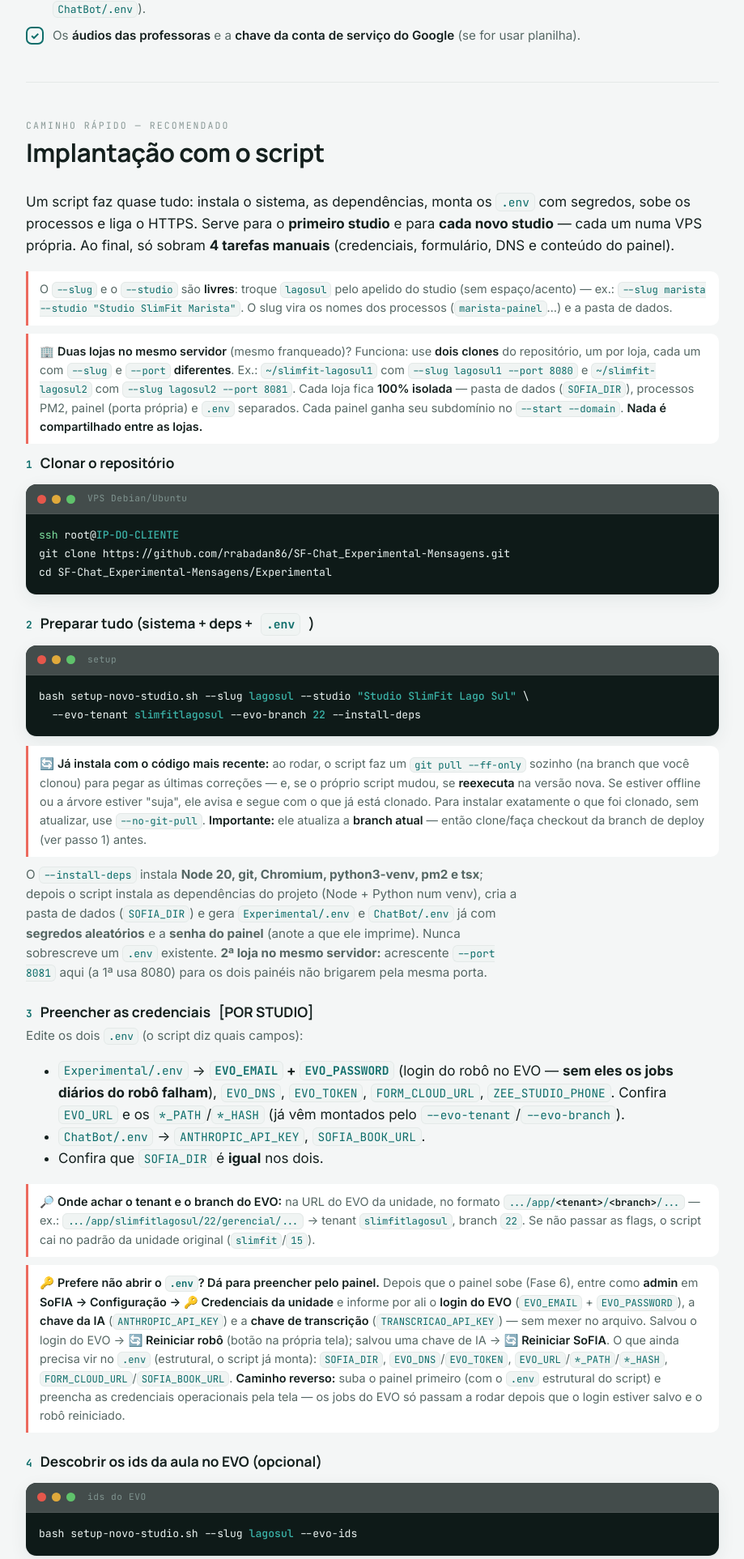
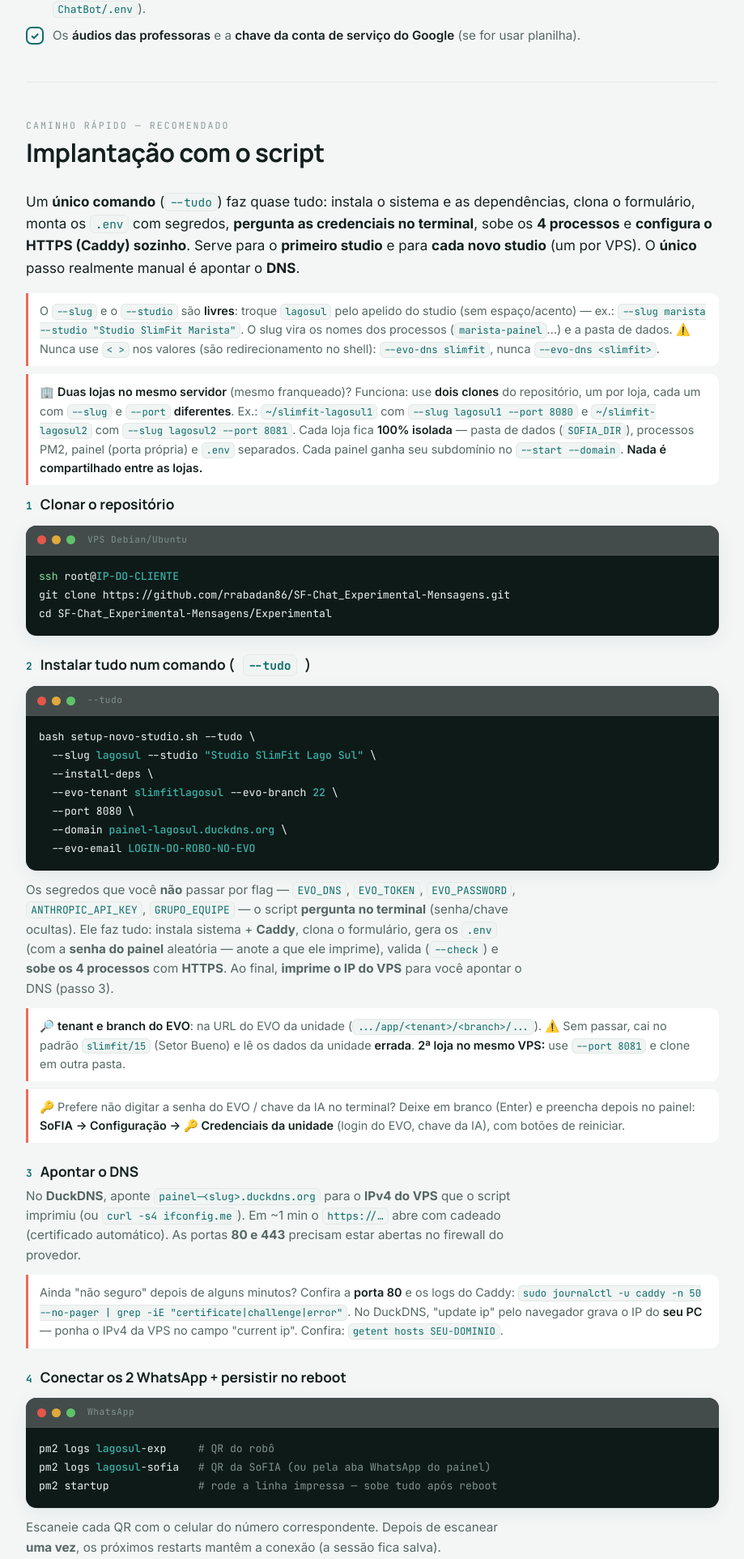
Before and after one commit to rrabadan86/SF-Chat_Experimental-Mensagens, a Flask app: page /implantacao in a window 1280 px wide. Shown: the part 990-2915 px from the top of the page at 81% size, without its empty margins (180-1099 px from the left). Run offline with Flask 3, Linux system fonts and the light colour scheme.

Commit message:
Implantacao: sincroniza com o repo do formulario (fluxo --tudo) (#200)
A copia daqui estava atras da publicada (sf-formularioexperimental #24:
secao do script reescrita para o --tudo). Agora as duas sao iguais,
ja com as novidades do Slim Club e da segmentacao do EVO.


Claude-Session: https://claude.ai/code/session_015TTSt7TGwbyy5y2rhojFLo

Co-authored-by: Claude <noreply@anthropic.com>

```diff
--- a/Experimental/src/agendamento_evo/formulario_web/templates/implantacao.html
+++ b/Experimental/src/agendamento_evo/formulario_web/templates/implantacao.html
@@ -193,15 +193,17 @@
       <span class="eyebrow">Caminho rápido — recomendado</span>
       <h2>Implantação com o script</h2>
     </div>
-    <p>Um script faz quase tudo: instala o sistema, as dependências, monta os
-      <code>.env</code> com segredos, sobe os processos e liga o HTTPS. Serve para o
-      <b>primeiro studio</b> e para <b>cada novo studio</b> — cada um numa VPS própria.
-      Ao final, só sobram <b>4 tarefas manuais</b> (credenciais, formulário, DNS e
-      conteúdo do painel).</p>
+    <p>Um <b>único comando</b> (<code>--tudo</code>) faz quase tudo: instala o sistema e as
+      dependências, clona o formulário, monta os <code>.env</code> com segredos, <b>pergunta
+      as credenciais no terminal</b>, sobe os <b>4 processos</b> e <b>configura o HTTPS
+      (Caddy) sozinho</b>. Serve para o <b>primeiro studio</b> e para <b>cada novo studio</b>
+      (um por VPS). O <b>único</b> passo realmente manual é apontar o <b>DNS</b>.</p>
     <div class="tip">O <code>--slug</code> e o <code>--studio</code> são <b>livres</b>:
       troque <code>lagosul</code> pelo apelido do studio (sem espaço/acento) — ex.:
       <code>--slug marista --studio "Studio SlimFit Marista"</code>. O slug vira os
-      nomes dos processos (<code>marista-painel</code>…) e a pasta de dados.</div>
+      nomes dos processos (<code>marista-painel</code>…) e a pasta de dados.
+      ⚠️ Nunca use <code>&lt; &gt;</code> nos valores (são redirecionamento no shell):
+      <code>--evo-dns slimfit</code>, nunca <code>--evo-dns &lt;slimfit&gt;</code>.</div>
 
     <div class="tip">🏢 <b>Duas lojas no mesmo servidor</b> (mesmo franqueado)? Funciona:
       use <b>dois clones</b> do repositório, um por loja, cada um com <code>--slug</code>
@@ -223,91 +225,88 @@ cd SF-Chat_Experimental-Mensagens/Experimental</pre>
     </div>
 
     <div class="stepblock">
-      <h3><span class="num">2</span> Preparar tudo (sistema + deps + <code>.env</code>)</h3>
+      <h3><span class="num">2</span> Instalar tudo num comando (<code>--tudo</code>)</h3>
       <div class="term">
-        <div class="term-bar"><span class="d"></span><span class="d"></span><span class="d"></span><span class="lbl">setup</span></div>
-<pre class="term-body">bash setup-novo-studio.sh --slug <b>lagosul</b> --studio <b>"Studio SlimFit Lago Sul"</b> \
-  --evo-tenant <b>slimfitlagosul</b> --evo-branch <b>22</b> --install-deps</pre>
+        <div class="term-bar"><span class="d"></span><span class="d"></span><span class="d"></span><span class="lbl">--tudo</span></div>
+<pre class="term-body">bash setup-novo-studio.sh --tudo \
+  --slug <b>lagosul</b> --studio <b>"Studio SlimFit Lago Sul"</b> \
+  --install-deps \
+  --evo-tenant <b>slimfitlagosul</b> --evo-branch <b>22</b> \
+  --port 8080 \
+  --domain <b>painel-lagosul.duckdns.org</b> \
+  --evo-email <b>LOGIN-DO-ROBO-NO-EVO</b></pre>
       </div>
-      <div class="tip">🔄 <b>Já instala com o código mais recente:</b> ao rodar, o script faz um <code>git pull --ff-only</code> sozinho (na branch que você clonou) para pegar as últimas correções — e, se o próprio script mudou, se <b>reexecuta</b> na versão nova. Se estiver offline ou a árvore estiver "suja", ele avisa e segue com o que já está clonado. Para instalar exatamente o que foi clonado, sem atualizar, use <code>--no-git-pull</code>. <b>Importante:</b> ele atualiza a <b>branch atual</b> — então clone/faça checkout da branch de deploy (ver passo 1) antes.</div>
-      <p>O <code>--install-deps</code> instala <b>Node 20, git, Chromium, python3-venv,
-        pm2 e tsx</b>; depois o script instala as dependências do projeto (Node +
-        Python num venv), cria a pasta de dados (<code>SOFIA_DIR</code>) e gera
-        <code>Experimental/.env</code> e <code>ChatBot/.env</code> já com
-        <b>segredos aleatórios</b> e a <b>senha do painel</b> (anote a que ele imprime).
-        Nunca sobrescreve um <code>.env</code> existente. <b>2ª loja no mesmo servidor:</b>
-        acrescente <code>--port 8081</code> aqui (a 1ª usa 8080) para os dois painéis
-        não brigarem pela mesma porta.</p>
+      <p>Os segredos que você <b>não</b> passar por flag — <code>EVO_DNS</code>,
+        <code>EVO_TOKEN</code>, <code>EVO_PASSWORD</code>, <code>ANTHROPIC_API_KEY</code>,
+        <code>GRUPO_EQUIPE</code> — o script <b>pergunta no terminal</b> (senha/chave
+        ocultas). Ele faz tudo: instala sistema + <b>Caddy</b>, clona o formulário, gera os
+        <code>.env</code> (com a <b>senha do painel</b> aleatória — anote a que ele imprime),
+        valida (<code>--check</code>) e <b>sobe os 4 processos</b> com <b>HTTPS</b>. Ao final,
+        <b>imprime o IP do VPS</b> para você apontar o DNS (passo 3).</p>
+      <div class="tip">🔎 <b>tenant e branch do EVO</b>: na URL do EVO da unidade
+        (<code>.../app/&lt;tenant&gt;/&lt;branch&gt;/...</code>). ⚠️ Sem passar, cai no padrão
+        <code>slimfit/15</code> (Setor Bueno) e lê os dados da unidade <b>errada</b>.
+        <b>2ª loja no mesmo VPS:</b> use <code>--port 8081</code> e clone em outra pasta.</div>
+      <div class="tip">🔑 Prefere não digitar a senha do EVO / chave da IA no terminal?
+        Deixe em branco (Enter) e preencha depois no painel: <b>SoFIA → Configuração →
+        🔑 Credenciais da unidade</b> (login do EVO, chave da IA), com botões de reiniciar.</div>
     </div>
 
     <div class="stepblock">
-      <h3><span class="num">3</span> Preencher as credenciais <b>[POR STUDIO]</b></h3>
-      <p>Edite os dois <code>.env</code> (o script diz quais campos):</p>
-      <ul>
-        <li><code>Experimental/.env</code> → <b><code>EVO_EMAIL</code> + <code>EVO_PASSWORD</code></b>
-          (login do robô no EVO — <b>sem eles os jobs diários do robô falham</b>),
-          <code>EVO_DNS</code>, <code>EVO_TOKEN</code>, <code>FORM_CLOUD_URL</code>,
-          <code>ZEE_STUDIO_PHONE</code>. Confira <code>EVO_URL</code> e os
-          <code>*_PATH</code>/<code>*_HASH</code> (já vêm montados pelo <code>--evo-tenant</code>/<code>--evo-branch</code>).</li>
-        <li><code>ChatBot/.env</code> → <code>ANTHROPIC_API_KEY</code>,
-          <code>SOFIA_BOOK_URL</code>.</li>
-        <li>Confira que <code>SOFIA_DIR</code> é <b>igual</b> nos dois.</li>
-      </ul>
-      <div class="tip">🔎 <b>Onde achar o tenant e o branch do EVO:</b> na URL do EVO da unidade,
-        no formato <code>.../app/<b>&lt;tenant&gt;</b>/<b>&lt;branch&gt;</b>/...</code> — ex.:
-        <code>.../app/slimfitlagosul/22/gerencial/...</code> → tenant <code>slimfitlagosul</code>, branch <code>22</code>.
-        Se não passar as flags, o script cai no padrão da unidade original (<code>slimfit</code>/<code>15</code>).</div>
-      <div class="tip">🔑 <b>Prefere não abrir o <code>.env</code>? Dá para preencher pelo painel.</b> Depois que o painel sobe (Fase 6), entre como <b>admin</b> em <b>SoFIA → Configuração → 🔑 Credenciais da unidade</b> e informe por ali o <b>login do EVO</b> (<code>EVO_EMAIL</code> + <code>EVO_PASSWORD</code>), a <b>chave da IA</b> (<code>ANTHROPIC_API_KEY</code>) e a <b>chave de transcrição</b> (<code>TRANSCRICAO_API_KEY</code>) — sem mexer no arquivo. Salvou o login do EVO → <b>🔄 Reiniciar robô</b> (botão na própria tela); salvou uma chave de IA → <b>🔄 Reiniciar SoFIA</b>. O que ainda precisa vir no <code>.env</code> (estrutural, o script já monta): <code>SOFIA_DIR</code>, <code>EVO_DNS</code>/<code>EVO_TOKEN</code>, <code>EVO_URL</code>/<code>*_PATH</code>/<code>*_HASH</code>, <code>FORM_CLOUD_URL</code>/<code>SOFIA_BOOK_URL</code>. <b>Caminho reverso:</b> suba o painel primeiro (com o <code>.env</code> estrutural do script) e preencha as credenciais operacionais pela tela — os jobs do EVO só passam a rodar depois que o login estiver salvo e o robô reiniciado.</div>
+      <h3><span class="num">3</span> Apontar o DNS</h3>
+      <p>No <b>DuckDNS</b>, aponte <code>painel-&lt;slug&gt;.duckdns.org</code> para o
+        <b>IPv4 do VPS</b> que o script imprimiu (ou <code>curl -s4 ifconfig.me</code>). Em
+        ~1 min o <code>https://…</code> abre com cadeado (certificado automático). As portas
+        <b>80 e 443</b> precisam estar abertas no firewall do provedor.</p>
+      <div class="tip">Ainda "não seguro" depois de alguns minutos? Confira a <b>porta 80</b>
+        e os logs do Caddy:
+        <code>sudo journalctl -u caddy -n 50 --no-pager | grep -iE "certificate|challenge|error"</code>.
+        No DuckDNS, "update ip" pelo navegador grava o IP do <b>seu PC</b> — ponha o IPv4 da
+        VPS no campo "current ip". Confira: <code>getent hosts SEU-DOMINIO</code>.</div>
     </div>
 
     <div class="stepblock">
-      <h3><span class="num">4</span> Descobrir os ids da aula no EVO (opcional)</h3>
+      <h3><span class="num">4</span> Conectar os 2 WhatsApp + persistir no reboot</h3>
+      <div class="term">
+        <div class="term-bar"><span class="d"></span><span class="d"></span><span class="d"></span><span class="lbl">WhatsApp</span></div>
+<pre class="term-body">pm2 logs <b>lagosul</b>-exp     <span class="c"># QR do robô</span>
+pm2 logs <b>lagosul</b>-sofia   <span class="c"># QR da SoFIA (ou pela aba WhatsApp do painel)</span>
+pm2 startup              <span class="c"># rode a linha impressa — sobe tudo após reboot</span></pre>
+      </div>
+      <p>Escaneie cada QR com o celular do número correspondente. Depois de escanear
+        <b>uma vez</b>, os próximos restarts mantêm a conexão (a sessão fica salva).</p>
+    </div>
+
+    <div class="stepblock">
+      <h3><span class="num">5</span> IDs da aula experimental no EVO</h3>
       <div class="term">
         <div class="term-bar"><span class="d"></span><span class="d"></span><span class="d"></span><span class="lbl">ids do EVO</span></div>
 <pre class="term-body">bash setup-novo-studio.sh --slug <b>lagosul</b> --evo-ids</pre>
       </div>
-      <p>Mostra os serviços/atividades de aula experimental com seus <b>ids</b> —
-        copie para <code>EVO_SERVICE_ID</code> / <code>EVO_ACTIVITY_ID</code> no
-        <code>.env</code> (ou use os nomes em <code>EVO_SERVICE</code> /
-        <code>EVO_ACTIVITY</code>).</p>
+      <p>Lista as <b>atividades</b> (idActivity → nome) e os <b>serviços</b> (idService →
+        nome). Ache a atividade <b>SlimFit</b> e o serviço <b>"Aula experimental"</b> e grave
+        os ids <b>nos DOIS <code>.env</code></b> (o formulário é quem agenda):
+        <code>Experimental/.env</code> e <code>/root/sf-form-&lt;slug&gt;/.env</code> — depois
+        <code>pm2 restart &lt;slug&gt;-form</code>. Não é urgente: a experimental só usa esses
+        ids <b>quando alguém agenda</b>. (Você também pode passar <code>--evo-service-id</code>
+        /<code>--evo-activity-id</code> direto no comando do passo 2, se já souber.)</p>
     </div>
 
     <div class="stepblock">
-      <h3><span class="num">5</span> Conferir o <code>.env</code> antes de subir (<code>--check</code>)</h3>
-      <div class="term">
-        <div class="term-bar"><span class="d"></span><span class="d"></span><span class="d"></span><span class="lbl">validar</span></div>
-<pre class="term-body">bash setup-novo-studio.sh --slug <b>lagosul</b> --check</pre>
-      </div>
-      <p>Uma <b>validação de pré-voo</b>: confere que os dois <code>.env</code> existem e
-        estão completos — tokens do EVO (API e navegador), os <b>três tokens</b> do
-        formulário, <code>SOFIA_DIR</code> <b>igual</b> nos dois arquivos, nada com o
-        exemplo <code>SEU-PAINEL</code>, e avisa se o EVO ficou no padrão original
-        (<code>slimfit/15</code>) ou se falta Xvfb. Só suba quando ele imprimir <b>✅</b>.</p>
-    </div>
-
-    <div class="stepblock">
-      <h3><span class="num">6</span> Subir tudo — com HTTPS automático — e ler os QRs</h3>
-      <div class="term">
-        <div class="term-bar"><span class="d"></span><span class="d"></span><span class="d"></span><span class="lbl">subir</span></div>
-<pre class="term-body">bash setup-novo-studio.sh --slug <b>lagosul</b> --evo-tenant slimfit --evo-branch <b>NN</b> \
-  --start --domain <b>painel-lagosul.duckdns.org</b> --install-deps
-pm2 startup            <span class="c"># sobe sozinho após reboot</span>
-
-<span class="c"># ler os QRs dos 2 WhatsApp da unidade</span>
-pm2 logs <b>lagosul</b>-exp    <span class="c"># WhatsApp do robô</span>
-pm2 logs <b>lagosul</b>-sofia  <span class="c"># WhatsApp da SoFIA</span></pre>
-      </div>
-      <p>Sobem três processos (<code>lagosul-painel</code>, <code>lagosul-exp</code>,
-        <code>lagosul-sofia</code>) e o <code>--domain</code> gera o bloco do <b>Caddy</b>,
-        liga o <b>HTTPS</b> e recarrega. Escaneie cada QR com o celular do número
-        correspondente.</p>
+      <h3><span class="num">6</span> Trocar os textos padrão (são do Setor Bueno!)</h3>
+      <p>Antes de divulgar, no painel: <b>🤖 SoFIA → Configuração</b> (roteiro da SoFIA,
+        endereço, promoção, professoras, imagens de grade/preços) e <b>💬 WhatsApp →
+        Configuração</b> (mensagens de confirmação, follow-up etc.). Confira também o
+        <b>grupo da equipe</b> no WhatsApp e, no <code>.env</code> do formulário, o
+        <b>telefone da recepção</b> (<code>ZEE_STUDIO_PHONE</code>). Sem isso, a aluna recebe
+        o endereço e os contatos do <b>Setor Bueno</b>.</p>
 
       <div class="call danger" style="margin-top:14px">
         <div class="ic">!</div>
         <div>
           <h3>Armadilhas comuns (aprendidas numa instalação real)</h3>
           <ul style="margin:6px 0 0;padding-left:18px;line-height:1.55">
-            <li><b>Painel não abre (<code>ERR_CONNECTION_TIMED_OUT</code>):</b> o HTTPS/Caddy só sobe com <code>--domain</code>, e o Caddy só é <b>instalado</b> com <code>--install-deps</code>. Se você rodou <code>--start</code> sozinho, os processos sobem mas <b>nada escuta em 80/443</b>. Rode com <code>--start --domain … --install-deps</code>. Confira: <code>ss -tlnp | grep -E ':80 |:443 '</code> (tem que aparecer o caddy).</li>
+            <li><b>Painel não abre (<code>ERR_CONNECTION_TIMED_OUT</code>):</b> o HTTPS/Caddy só sobe com <code>--domain</code>. O <code>--tudo … --domain</code> já <b>instala e configura o Caddy</b> sozinho (substitui o Caddyfile de exemplo ou acrescenta o bloco da 2ª loja). Confira: <code>ss -tlnp | grep -E ':80 |:443 '</code> (tem que aparecer o caddy) e o <b>DNS apontando pro IPv4 da VPS</b>.</li>
             <li><b>DuckDNS apontando pro IP errado:</b> clicar em <b>“update ip”</b> pelo navegador grava o IP do <b>seu computador</b>, não o da VPS. Ponha o <b>IPv4 da VPS</b> no campo “current ip”. Atenção: <code>curl ifconfig.me</code> às vezes devolve <b>IPv6</b> — use <code>curl -s4 ifconfig.me</code> para pegar o IPv4. Confira com <code>getent hosts SEU-DOMINIO</code> (tem que dar o IP da VPS).</li>
             <li><b>EVO: <code>--evo-ids</code> sem as flags</b> cai no padrão <code>slimfit/15</code> (Setor Bueno) e traz os ids/ caminhos da unidade <b>errada</b>. <b>Sempre</b> passe <code>--evo-tenant</code> e <code>--evo-branch</code> (da URL do EVO: <code>…/app/&lt;tenant&gt;/&lt;branch&gt;/…</code>).</li>
             <li><b>Dois acessos ao EVO, não confunda:</b> <code>EVO_DNS</code>+<code>EVO_TOKEN</code> são a <b>API de integração</b> (DNS + Secret Key, Basic auth — <b>não</b> é o login do site); o <b>e-mail/senha do site</b> vão em <code>EVO_EMAIL</code>+<code>EVO_PASSWORD</code> (usados pelo navegador que lê grade/faltas).</li>
@@ -354,11 +353,12 @@ pm2 start <b>SEU-SLUG</b>-exp       <span class="c"># volta ao normal</span></pr
     </div>
 
     <div class="phase" style="margin-top:26px"><span class="pn">No final</span><h2>O que continua manual</h2></div>
-    <p>O script não consegue fazer estas coisas (são externas ou de credencial):</p>
+    <p>O <code>--tudo</code> faz <b>toda</b> a instalação (inclusive o formulário e o HTTPS).
+      Continuam manuais só o que é <b>externo</b> ou de <b>conteúdo</b>:</p>
     <ul class="chk">
       <li><span class="box">✓</span><span><b>Segmentações no EVO</b> — a <b>renovação de contratos</b> (todo dia, 14:30) e os <b>contratos a vencer no mês</b> (dia 28, no grupo da equipe) leem um segmento do EVO cujo nome contenha <b>"Vencimento de Contrato Seman"</b> (ex.: <i>Vencimento de Contrato Semanal</i>, igual ao do Bueno), com o filtro <b>"Vencimento do contrato"</b> (o robô ajusta o período sozinho). <b>Sem esse segmento os dois jobs falham</b> e nada é enviado (aprendido no Guará). Crie em <b>Clientes → Segmentação</b> antes de ligar a unidade e teste com <code>node src/renovacoes-mes-grupo.js --dry</code>.</span></li>
-      <li><span class="box">✓</span><span><b>Credenciais</b> — EVO e Anthropic você cola no <code>.env</code> (passo 3).</span></li>
-      <li><span class="box">✓</span><span><b>Formulário no próprio VPS</b> (sob <code>/agendamentoexperimental</code>) — um <b>deploy por unidade</b>, com os <b>três tokens</b> <b>iguais</b> aos do <code>.env</code> do VPS (<code>FORM_SLOTS_TOKEN</code>, <code>FORM_OUTBOX_TOKEN</code> e <code>SOFIA_TOKEN</code>) e o EVO da unidade. Veja a <b>Fase 5</b> abaixo.</span></li>
+      <li><span class="box">✓</span><span><b>Credenciais</b> — o script <b>pergunta</b> no terminal (EVO e Anthropic); ou deixe em branco e preencha depois pelo painel (SoFIA → Configuração → 🔑 Credenciais da unidade).</span></li>
+      <li><span class="box">✓</span><span><b>IDs da aula experimental no EVO</b> — o formulário é instalado <b>automaticamente</b> pelo <code>--tudo</code>; o que falta por unidade é confirmar <code>EVO_SERVICE_ID</code>/<code>EVO_ACTIVITY_ID</code> (passo 5) e o <b>telefone da recepção</b> (<code>ZEE_STUDIO_PHONE</code>) no <code>.env</code> do formulário.</span></li>
       <li><span class="box">✓</span><span><b>Apontar o DNS</b> do subdomínio (o do <code>--domain</code>) para o IP da VPS — no seu provedor de DNS. O Caddy emite o certificado sozinho.</span></li>
       <li><span class="box">✓</span><span><b>Preencher o conteúdo — os textos-modelo vêm com marcadores <code>[ENTRE COLCHETES]</code> para você completar.</b> Antes de divulgar, preencha em <b>dois lugares no painel</b>: (1) o <b>roteiro da SoFIA</b> e as <b>imagens de grade/preços</b> (🤖 SoFIA → Configuração); (2) as <b>mensagens do robô</b> no WhatsApp — confirmação, follow-up etc. (💬 WhatsApp → Configuração). E, no <b>.env do formulário (no VPS)</b>, defina o <b>telefone da recepção</b> (<code>ZEE_STUDIO_PHONE</code>) e o <b>link do painel</b> (<code>PAINEL_URL</code>) da unidade (Fase 5). Sem isso, os textos saem com os colchetes no lugar do endereço/contatos. Também: usuários (Perfis) e os grupos do WhatsApp.</span></li>
       <li><span class="box">✓</span><span><b>Login com Google (opcional)</b> — para entrar no painel com a conta Google em vez de senha. Crie um cliente OAuth no Google Cloud, libere o domínio do painel e preencha <code>GOOGLE_CLIENT_ID</code>, <code>GOOGLE_CLIENT_SECRET</code> e <code>PAINEL_ADMIN_EMAIL</code> no <code>Experimental/.env</code> (estão comentados lá). Só entram e-mails cadastrados em <b>Perfis</b>.</span></li>
@@ -490,10 +490,12 @@ free -h                                                       <span class="c">#
       <span class="eyebrow">Referência detalhada — manual</span>
       <h2>Passo a passo completo (e recursos opcionais)</h2>
     </div>
-    <p>As <b>Fases</b> abaixo são a via <b>manual e granular</b>, e cobrem os recursos
-      <b>opcionais</b> (Instagram, planilha, cron). Se você usou o script acima, pule
-      direto para o que precisar — ex.: <b>Fase 5</b> (formulário no VPS),
-      <b>Fase 6</b> (Instagram) ou <b>Fase 9.5</b> (ajustes no painel).</p>
+    <p>⚠️ <b>Você quase nunca precisa disto.</b> O instalador <code>--tudo</code> (acima) já
+      faz <b>todas</b> as fases de instalação (servidor, robô, SoFIA, formulário, HTTPS).
+      As <b>Fases</b> abaixo são só <b>referência manual/granular</b> para <b>entender por
+      dentro</b> ou configurar <b>recursos opcionais</b> que o script não liga sozinho —
+      principalmente a <b>Fase 6</b> (Instagram) e a <b>Fase 9.5</b> (ajustes no painel).
+      Se você usou o script, pule direto para o que precisar.</p>
   </section>
 
   <!-- FASE 1 -->
```
